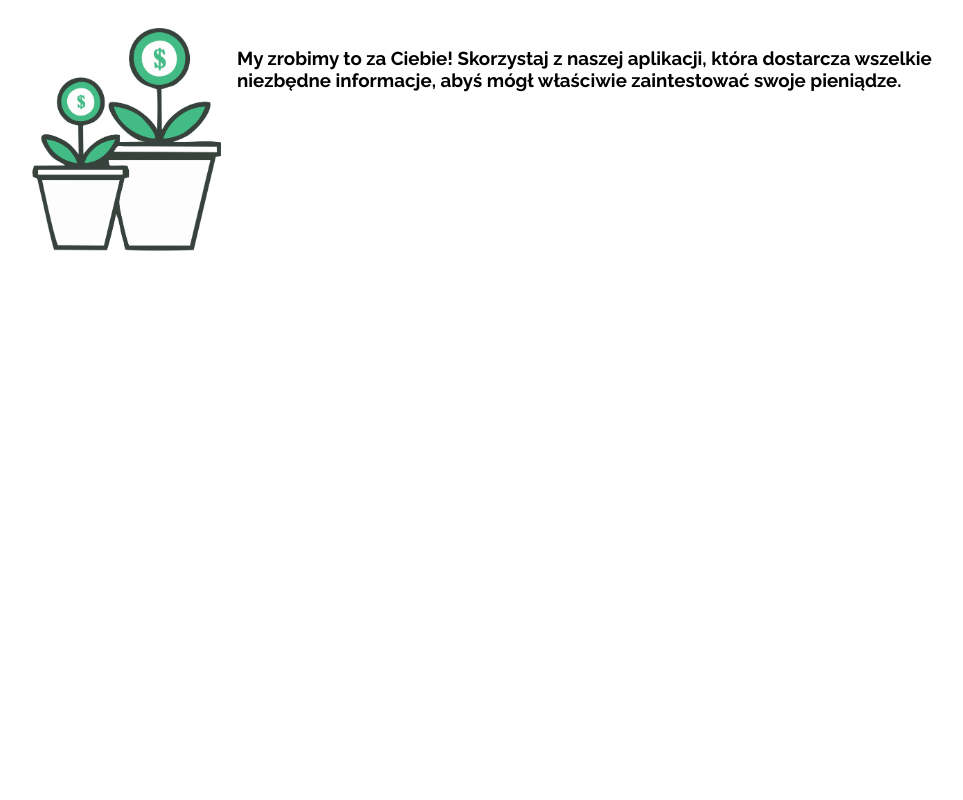
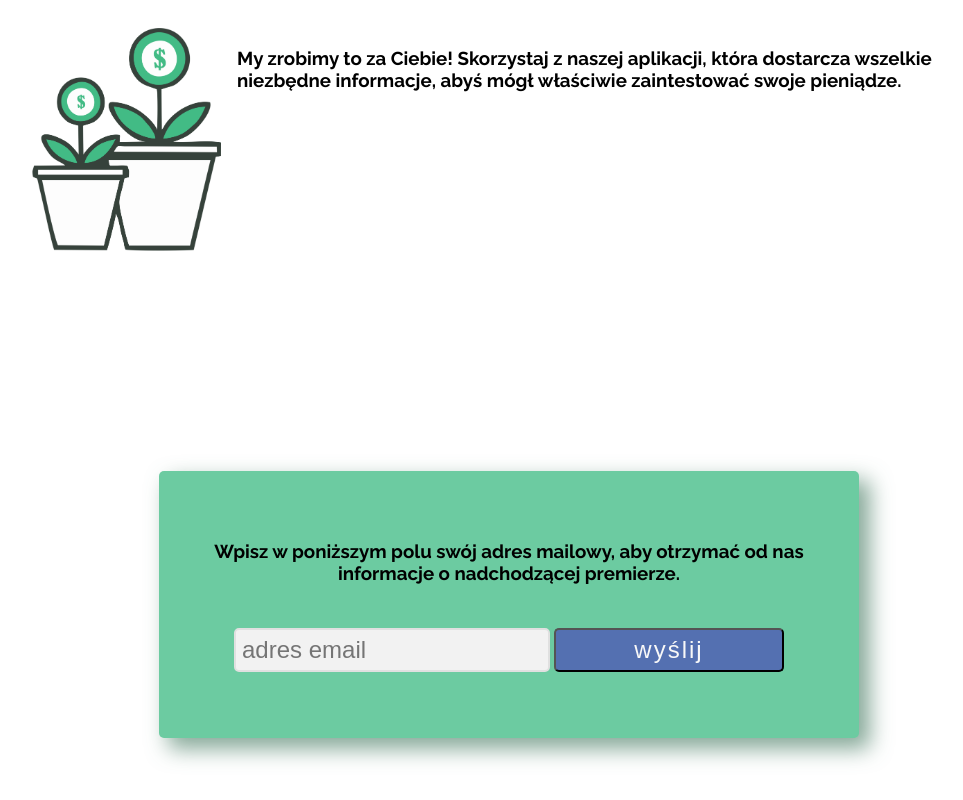
Before and after one commit to infoshareacademy/jfdz3-glodnezozole, a plain HTML site: page index.html in a window 1280 px wide. Shown: the part 483-1283 px from the top of the page, without its empty margins (131-1094 px from the left). Before the commit the page ends 800 px from the top, so only its background shows below. Drawn offline with Linux system fonts and the light colour scheme.

Commit message:
Wprowadzenie sekcji invitation Wymaga przyszłościowego dopasowania do wyglądu całostronnicowego, drobnych prac kosmetycznych

```diff
--- a/index.html
+++ b/index.html
@@ -30,6 +30,21 @@
             <div class="empty"></div>
         </section>
     </article>
+    <section id="invitation">
+
+        <div class="invite">
+            <h3>Wpisz w poniższym polu swój adres mailowy,
+            aby otrzymać od nas informacje o nadchodzącej premierze.  </h3>
+
+            <form>
+
+            <input type="email" placeholder="adres email">
+            <input type="submit" value="wyślij">
+
+           </form>
+        </div>
+        <div class="empty"></div>
+    </section>
 </main>
 </body>
 </html>
--- a/styles/style.css
+++ b/styles/style.css
@@ -37,3 +37,74 @@ img.teaser.left {
 img.teaser.right {
     float: right;
 }
+
+/*----------------- Invitation -----------------*/
+
+.invite
+{
+
+    margin-left: auto;      /*dopasować auto margin do warunków po wyskalowaniu strony*/
+    margin-right: auto;
+    margin-top: 20%;
+    margin-bottom:20%;
+    border-radius: 5px;
+    padding: 5%;
+   /* height: 55%; */
+    min-height: 100px;
+    width: 60%;    /*tymczasowy*/
+    text-align: center;
+    background-color:#6ccba1;
+    -webkit-box-shadow: 10px 10px 21px 1px rgba(105,147,128,0.8);
+    -moz-box-shadow: 10px 10px 21px 1px rgba(105,147,128,0.8);
+    box-shadow: 10px 10px 21px 1px rgba(105,147,128,0.8);
+
+}
+
+input[type=email]
+{
+    width: 300px;   /*dopasowac w % po wyskalowaniu*/
+    color: #666;
+    background-color: #f2f2f2;
+    border: 2px solid #e0e0e0;
+    border-radius: 5px;
+    font-size: 3vh;   /* !! input nie dziedziczy rozmiaru fonta */ /*zastanowic sie nad znormalizowaniem H1 itp w oparciu o "vh" lub "vw" aby strona miała odpowiedni rozmiar czcionki na innych urządzeniach. Dodatkowo wystylizować np za pośrednictwem SPAN treść okienka */
+    padding: 1%;
+    margin-top: 2vw;
+    outline: none;
+}
+
+input[type=email]:focus
+{
+    -webkit-box-shadow: 0 0 15px 1px rgba(105,147,128,0.8);
+    -moz-box-shadow: 0 0 15px 1px rgba(105,147,128,0.8);
+    box-shadow: 0 0 15px 1px rgba(105,147,128,0.8);
+    border: 2px solid #b2d4b2;
+    background-color: #e9f3f9;
+}
+
+input[type=submit]
+{
+    min-width: 230px;      /*na tych zasadach  strona mająca węższą przestrzeń (mniejszą szerokość) wpuszcza guzik obok pola na adres */
+    color: #f8f8f8;
+    background-color: #5470b1;
+    font-size: 3vh;
+    margin-top: 2vh;
+    margin-bottom: 2vh;
+    padding: 1%;
+    letter-spacing: 2px;
+    border-radius: 5px;
+    cursor: pointer;
+    outline: none;
+}
+
+input[type=submit]:hover
+{
+    background-color:#2e61d7;
+}
+
+input[type=submit]:focus
+{
+-webkit-box-shadow: 0 0 15px 1px rgba(84,112,177,0.8);
+-moz-box-shadow: 0 0 15px 1px rgba(84,112,177,0.8);
+box-shadow: 0 0 15px 1px rgba(84,112,177,0.8);
+}
```
